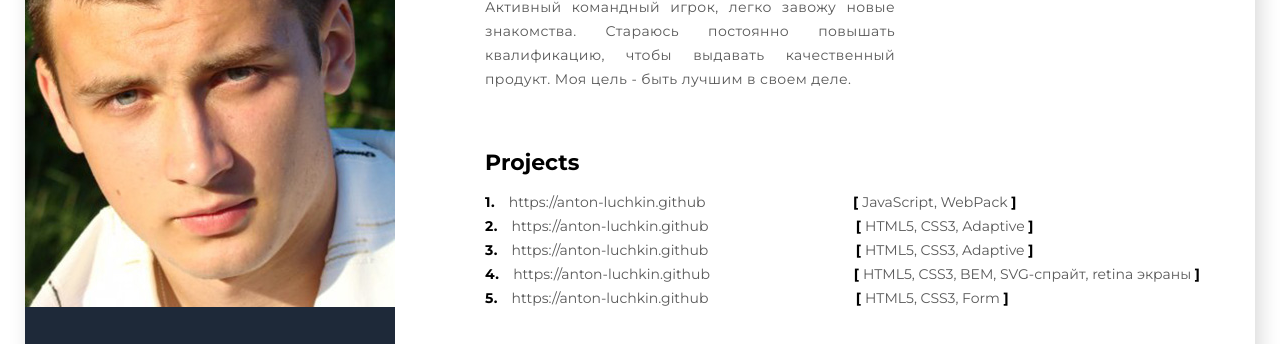
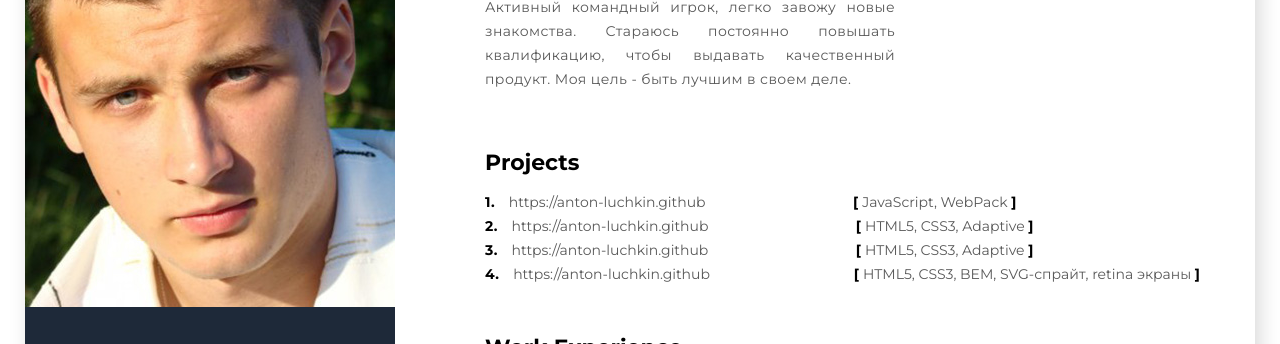
Before and after one commit to Anton-Luchkin/Resume, a plain HTML site: page index.html in a window 1280 px wide. Shown: the part 268-612 px from the top of the page. Drawn offline with Linux system fonts and the light colour scheme.

Commit message:
delete 5 project

```diff
--- a/index.html
+++ b/index.html
@@ -132,12 +132,6 @@
                   <span class="projects__language"><b>[</b> HTML5, CSS3, BEM, SVG-спрайт, retina экраны
                      <b>]</b></span>
                </li>
-               <li class="projects__item">
-                  <a href="https://anton-luchkin.github.io/goit-fe-course/hw-module-7/"
-                     class="projects__link">https://anton-luchkin.github</a>
-                  <span class="projects__language">
-                     <b>[</b> HTML5, CSS3, Form <b>]</b></span>
-               </li>
             </ol>
          </section>
          <!-- Worck experience -->
```
